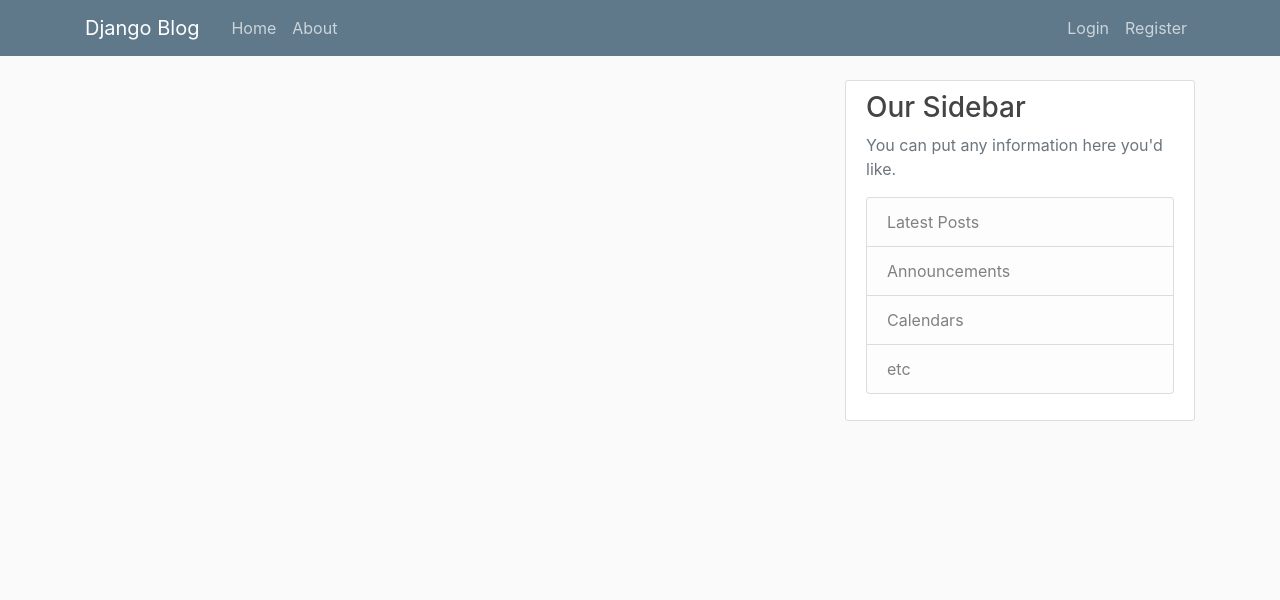
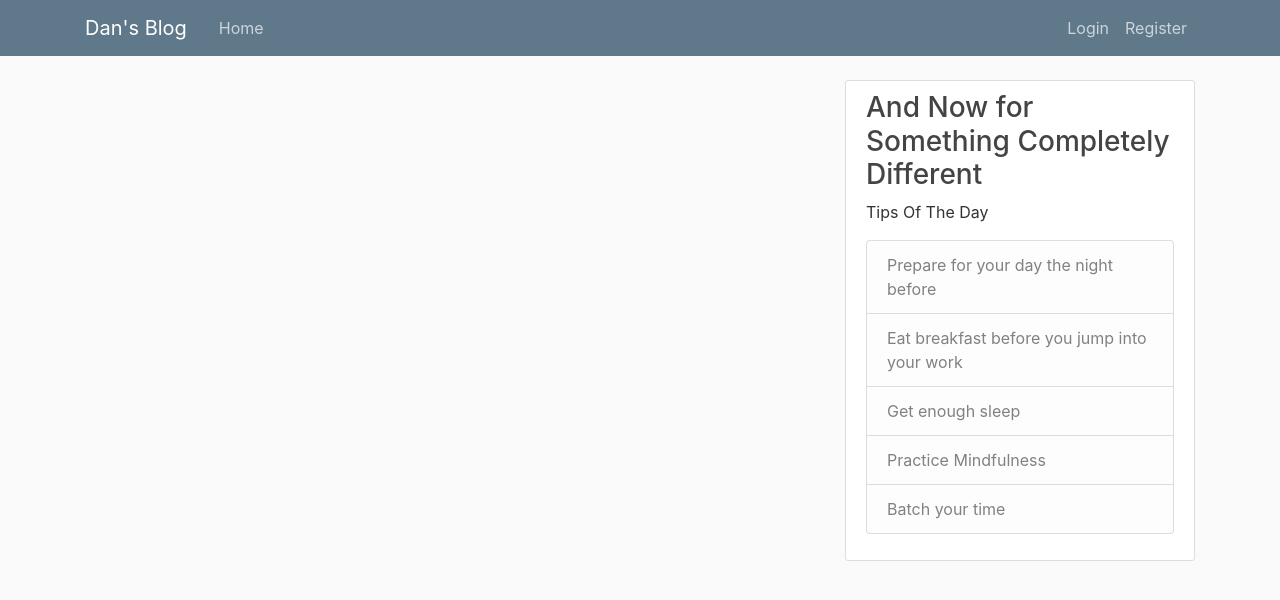
Before and after one commit to kolodny-coder/django-blog, a Django app: page / in a window 1280 px wide. Shown: the top 600 px of the page. Run offline with Django 3.2, Linux system fonts and the light colour scheme; data that the repository does not hold is empty; some libraries are stand-ins or nearby versions.

Commit message:
side bar fix

```diff
--- a/blog/templates/blog/base.html
+++ b/blog/templates/blog/base.html
@@ -12,23 +12,23 @@
     <link rel="stylesheet" href="{% static 'blog/main.css' %}">
 
     {% if title%}
-        <title>Django blog - {{ title }}</title>
+        <title>Dan's blog - {{ title }}</title>
     {% else%}
-        <title>Django blog</title>
+        <title>Dan's blog</title>
     {% endif %}
 </head>
 <body>
     <header class="site-header">
       <nav class="navbar navbar-expand-md navbar-dark bg-steel fixed-top">
         <div class="container">
-          <a class="navbar-brand mr-4" href="{% url 'blog-home' %}">Django Blog</a>
+          <a class="navbar-brand mr-4" href="{% url 'blog-home' %}">Dan's Blog</a>
           <button class="navbar-toggler" type="button" data-toggle="collapse" data-target="#navbarToggle" aria-controls="navbarToggle" aria-expanded="false" aria-label="Toggle navigation">
           <span class="navbar-toggler-icon"></span>
           </button>
           <div class="collapse navbar-collapse" id="navbarToggle">
             <div class="navbar-nav mr-auto">
               <a class="nav-item nav-link" href="{% url 'blog-home' %}">Home</a>
-              <a class="nav-item nav-link" href="{% url 'blog-about' %}">About</a>
+<!--              <a class="nav-item nav-link" href="{% url 'blog-about' %}">About</a>-->
             </div>
             <!-- Navbar Right Side -->
             <div class="navbar-nav">
@@ -59,13 +59,14 @@
         </div>
         <div class="col-md-4">
           <div class="content-section">
-            <h3>Our Sidebar</h3>
-            <p class='text-muted'>You can put any information here you'd like.
+            <h3>And Now for Something Completely Different</h3>
+            <p class='text-bold'>Tips Of The Day
               <ul class="list-group">
-                <li class="list-group-item list-group-item-light">Latest Posts</li>
-                <li class="list-group-item list-group-item-light">Announcements</li>
-                <li class="list-group-item list-group-item-light">Calendars</li>
-                <li class="list-group-item list-group-item-light">etc</li>
+                <li class="list-group-item list-group-item-light">Prepare for your day the night before</li>
+                <li class="list-group-item list-group-item-light">Eat breakfast before you jump into your work</li>
+                <li class="list-group-item list-group-item-light">Get enough sleep</li>
+                <li class="list-group-item list-group-item-light">Practice Mindfulness</li>
+                <li class="list-group-item list-group-item-light">Batch your time</li>
               </ul>
             </p>
           </div>
```
